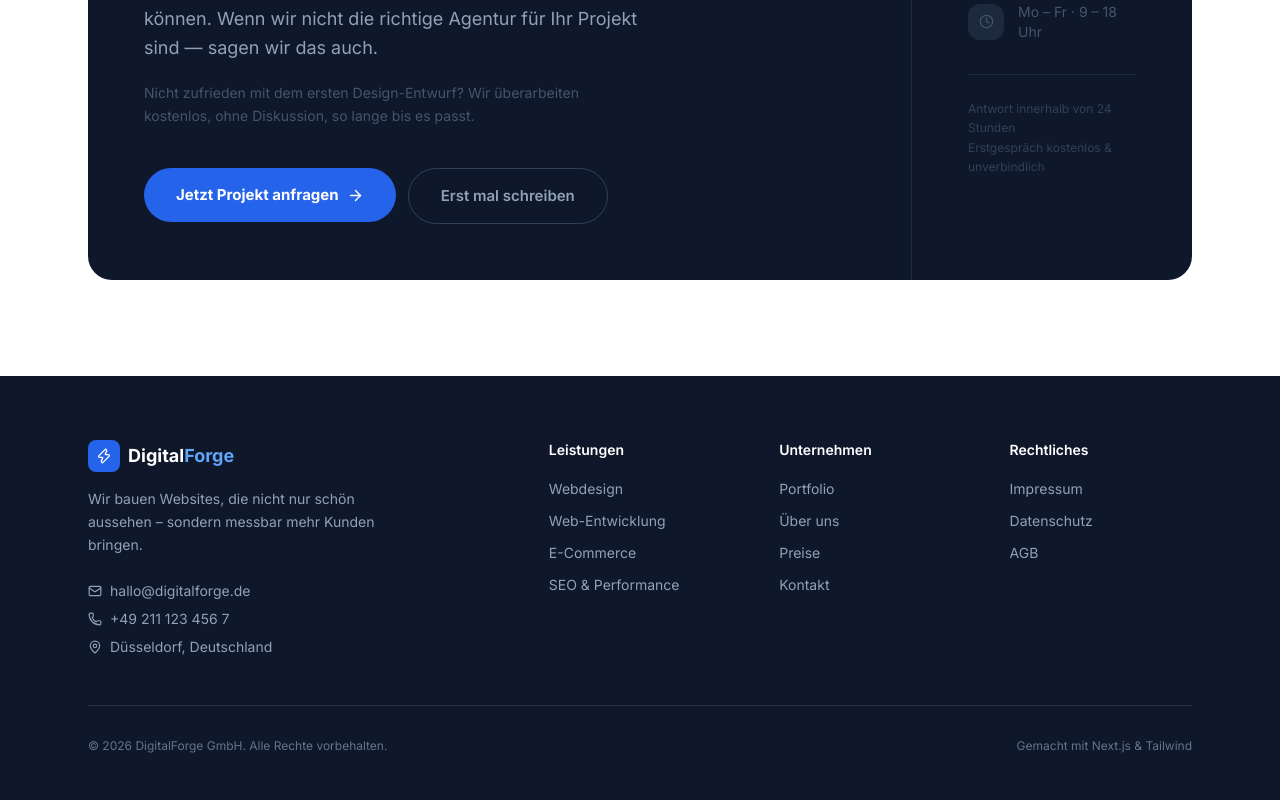
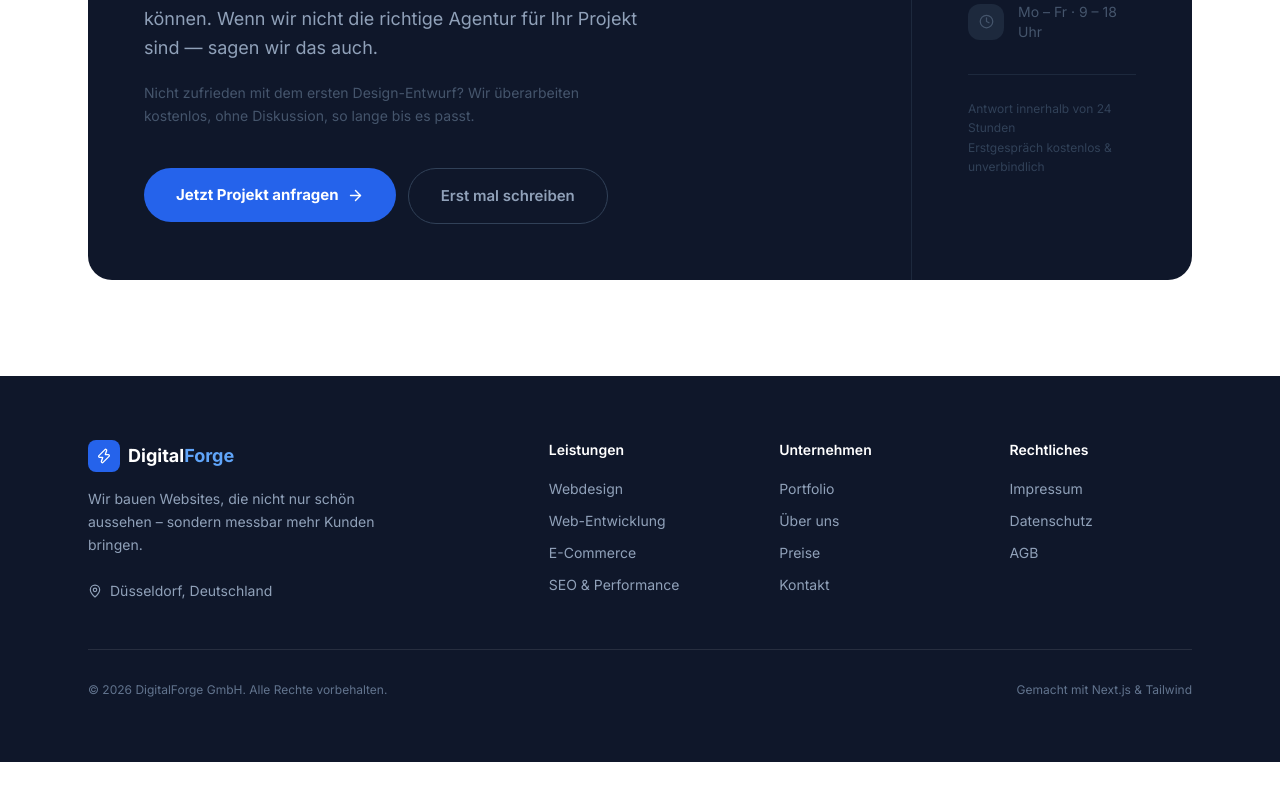
Before and after one commit to chjungdus/Neue-Website, a Next.js app: page / in a window 1280 px wide. Shown: the part 9563-10363 px from the top of the page. After the commit the page ends 10325 px from the top, so only its background shows below. Built offline with nearby package versions, Linux system fonts and the light colour scheme.

Commit message:
fix: remove email and phone from footer, keep only location

```diff
--- a/src/components/layout/footer.tsx
+++ b/src/components/layout/footer.tsx
@@ -1,5 +1,5 @@
 import Link from "next/link"
-import { Zap, Mail, MapPin, Phone } from "lucide-react"
+import { Zap, MapPin } from "lucide-react"
 
 const footerLinks = {
   Leistungen: [
@@ -39,14 +39,6 @@ export default function Footer() {
               Wir bauen Websites, die nicht nur schön aussehen – sondern messbar mehr Kunden bringen.
             </p>
             <div className="mt-6 flex flex-col gap-2">
-              <a href="mailto:hallo@digitalforge.de" className="flex items-center gap-2 text-sm text-slate-400 hover:text-white transition-colors">
-                <Mail size={14} />
-                hallo@digitalforge.de
-              </a>
-              <a href="tel:+492111234567" className="flex items-center gap-2 text-sm text-slate-400 hover:text-white transition-colors">
-                <Phone size={14} />
-                +49 211 123 456 7
-              </a>
               <span className="flex items-center gap-2 text-sm text-slate-400">
                 <MapPin size={14} />
                 Düsseldorf, Deutschland
```
